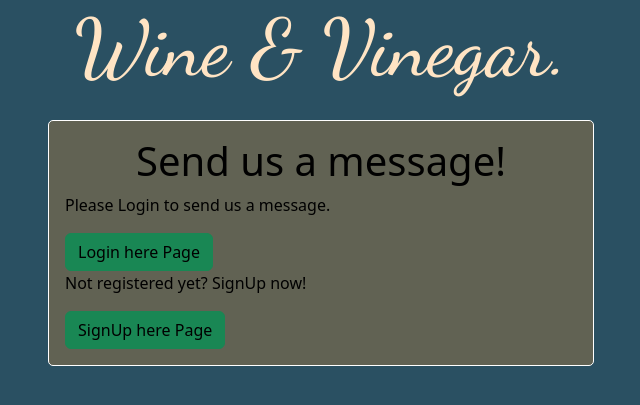
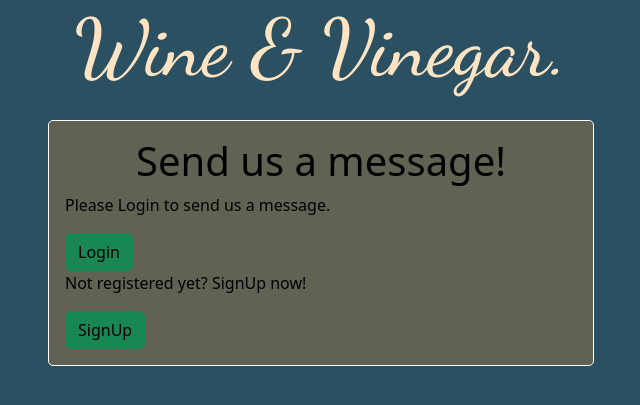
Before and after one commit to G-Milzink/CI_PP4_RBS, a Django app: page /contact/ in a window 1280 px wide. Shown: the part 80-485 px from the top of the page, without its empty margins (319-959 px from the left). Run offline with Django 3.2, Linux system fonts and the light colour scheme; some libraries are stand-ins or nearby versions.

Commit message:
adjust contact page login/signup buttons

```diff
--- a/contact/templates/contact.html
+++ b/contact/templates/contact.html
@@ -10,11 +10,9 @@
                     <h1 class="text-center">Send us a message!</h1>
                     {% if not user.is_authenticated %}
                     <p>Please Login to send us a message.</p>
-                    <button class="btn btn-success" type="submit"><a href="{% url 'account_login' %}">Login here
-                            Page</a></button>
+                    <button class="btn btn-success" type="submit"><a href="{% url 'account_login' %}">Login</a></button>
                     <p>Not registered yet? SignUp now!</p>
-                    <button class="btn btn-success" type="submit"><a href="{% url 'account_signup' %}">SignUp here
-                            Page</a></button>
+                    <button class="btn btn-success" type="submit"><a href="{% url 'account_signup' %}">SignUp</a></button>
                     {% else %}
 
                     {% if user.is_authenticated %}
```
